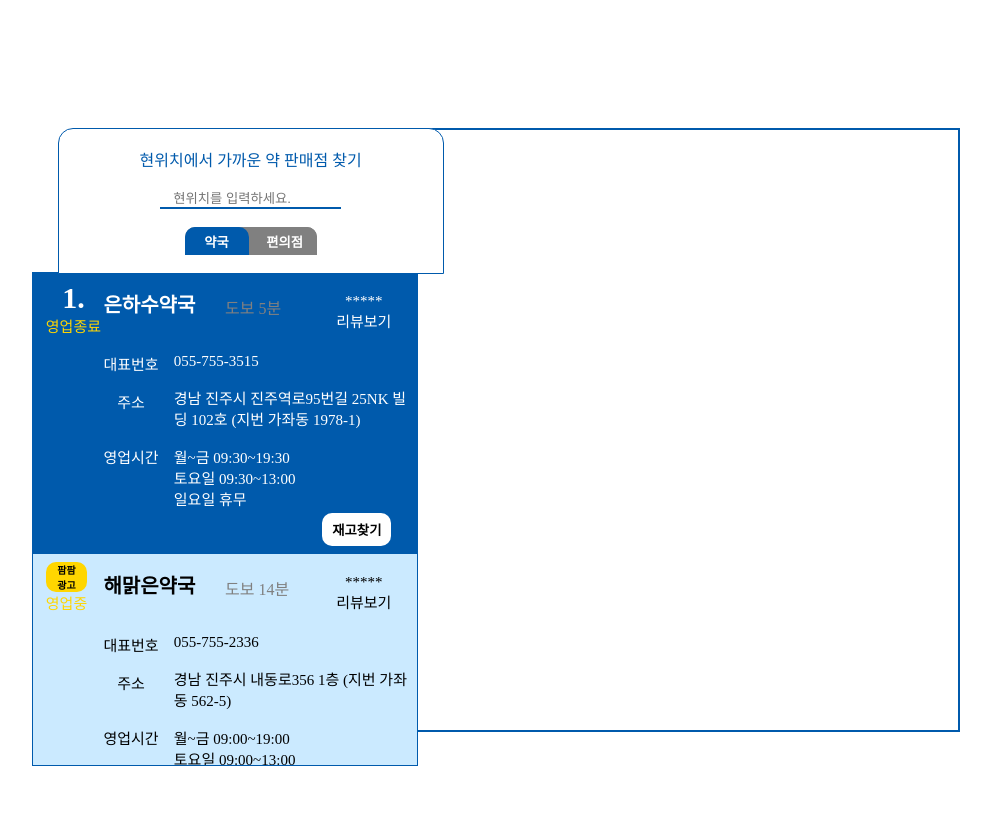
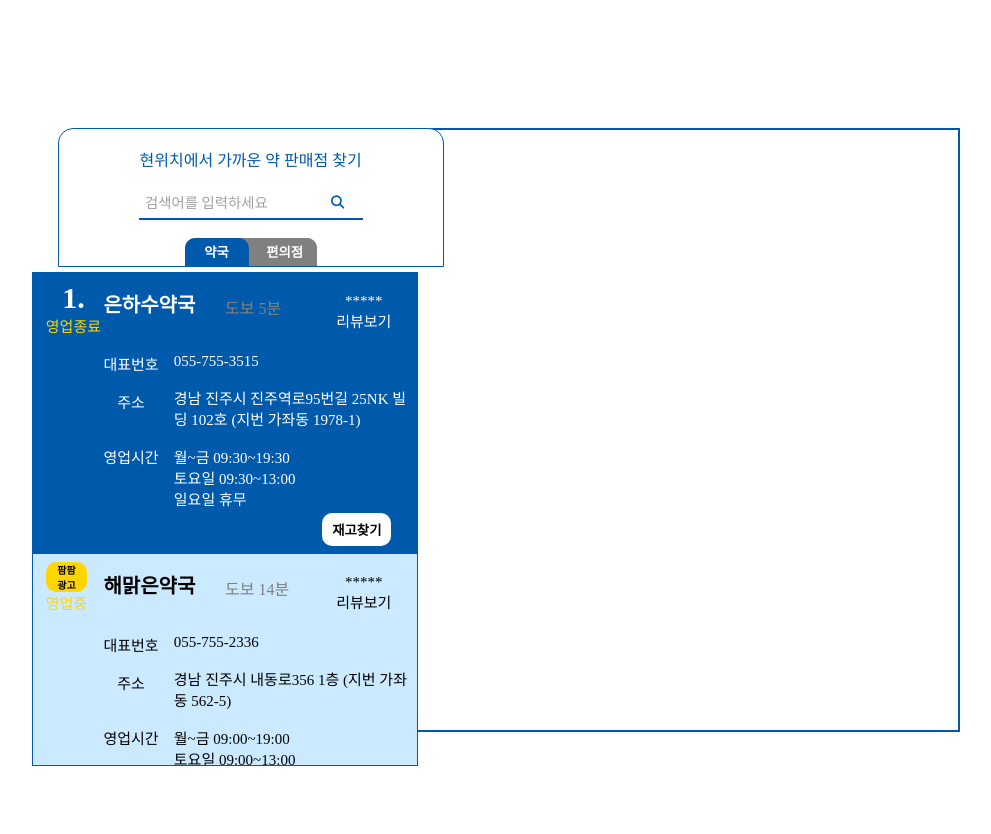
Before and after one commit to jhk3261/PharmPharm, a Django app: template templates/humanMapSearching.html in a window 1280 px wide. Shown: the top 834 px of the page, without its empty margins (128-1119 px from the left). Run offline with Django 4.2, Linux system fonts and the light colour scheme; the template is opened without the code that fills it, so the values that code supplies are empty; parts of the project's set-up code (start-up, migrations or seed data) failed here and were passed over; some libraries are stand-ins or nearby versions; some web fonts are replaced.

Commit message:
약국찾기수정

```diff
--- a/static/css/humanMapSearching.css
+++ b/static/css/humanMapSearching.css
@@ -42,10 +42,12 @@ body {
 button {
     border: 0;
     outline: 0;
+    font-family: 'Pretendard-Regular';
 }
 
 p {
     margin: 0;
+    font-family: 'Pretendard-Regular';
 }
 
 .humanSearch {
@@ -58,13 +60,13 @@ p {
     position: fixed;
     left:11.6rem;
     width: 30vw;
-    height: 18vh;
     display: inline-block;
     z-index: 10;
 }
 
 .searchQ {
     color: #005AAC;
+    font-family: 'Pretendard-SemiBold';
 }
 
 .searchIn {
@@ -127,9 +129,14 @@ p {
     overflow-y:scroll;
     -ms-overflow-style: none;
 }
-.searchLIst::-webkit-scrollbar{
+.searchList::-webkit-scrollbar {
     display: none;
-}
+  }
+
+  .searchList {
+    -ms-overflow-style: none; /* 인터넷 익스플로러 */
+    scrollbar-width: none; /* 파이어폭스 */
+  }
 
 /* ===========1번 리스트=========== */
 
@@ -544,3 +551,46 @@ p {
     background-color: white;
     color: black;
 }
+
+.ArticleSearch {
+    margin: 0 auto;
+
+    width: 14rem;
+    background-color: transparent;
+    display: flex;
+    flex-direction: row;
+    justify-content: space-between;
+    align-items: center;
+
+    height: 1.8rem;
+    border-bottom: 2px solid #005AAC;
+}
+.ArticleSearch input {
+    padding-left: 0.4rem;
+    outline: none;
+    border: none;
+
+    font-size: 0.9rem;
+    font-family: 'Pretendard-Regular';
+    color: black;
+}
+.ArticleSearch input::placeholder {
+    font-size: 0.9rem;
+    font-family: 'Pretendard-Regular';
+    color: #A0A0A0;
+}
+form {
+    display: flex;
+    justify-content: space-between;
+}
+.ArticleSearch button {
+    border:none;
+    background-color: transparent;
+    cursor: pointer;
+}
+.ArticleSearch button img{
+    width: 21px;
+    height: 21px;
+
+    transition: .25s ease-in-out;
+}
--- a/templates/humanMapSearching.html
+++ b/templates/humanMapSearching.html
@@ -6,6 +6,7 @@
     <meta name="viewport" content="width=device-width, initial-scale=1.0">
     <title>약국 찾기</title>
     <link rel="stylesheet" href="/static/css/humanMapSearching.css">
+    <script src="https://kit.fontawesome.com/32afc995e9.js" crossorigin="anonymous"></script>
 </head>
 
 <body>
@@ -13,8 +14,12 @@
         <br>
         <p class="searchQ">현위치에서 가까운 약 판매점 찾기</p>
         <br>
-        <input class="searchIn" type="text" placeholder="   현위치를 입력하세요.   ">
-        <br>
+        <div class="ArticleSearch" id="ArticleSearch">
+            <form>
+                <input type="text" id="user-current-point" placeholder="검색어를 입력하세요"/>
+                <button type="submit"><i class="fa-solid fa-magnifying-glass" style="color: #005AAC;"></i></button>
+            </form>
+        </div>
         <br>
         <div class="btnClass">
             <button class="pharmBtn">약국</button>
```
Also changed, not shown: static/css/animalMapSearching.css (+53 -3 lines), templates/animalMapSearching.html (+7 -2 lines).
